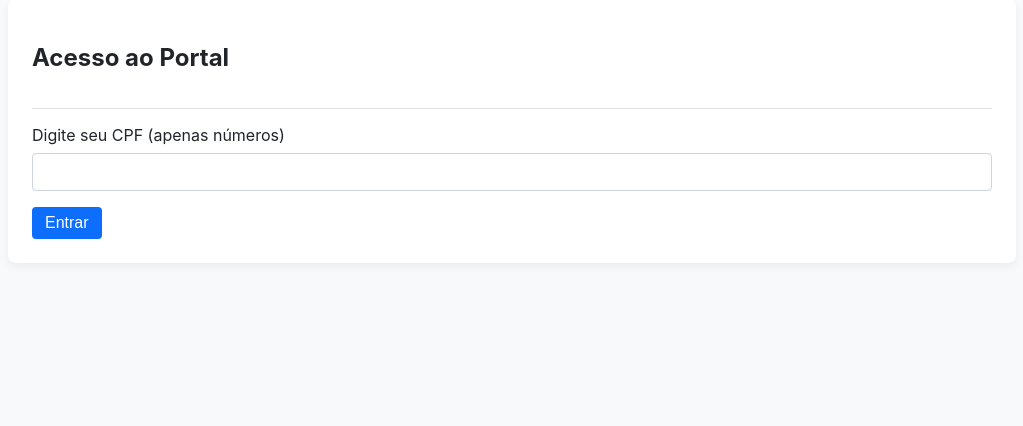
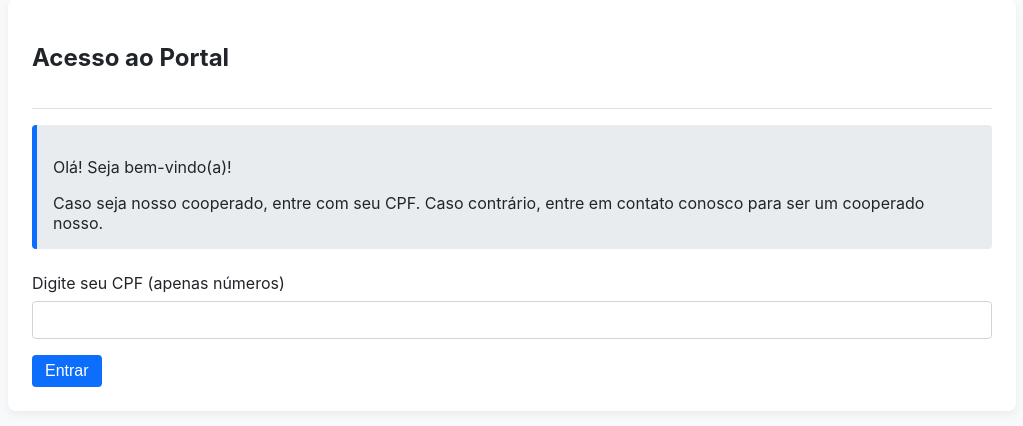
Before and after one commit to Gledson-Rwalker/portal-cooperativa, a Flask app: page / in a window 1280 px wide. Shown: the part 158-584 px from the top of the page, without its empty margins (128-1151 px from the left). Run offline with Flask 3, Linux system fonts and the light colour scheme; some libraries are stand-ins or nearby versions.

Commit message:
Texto de boas vindas ao cooperado

```diff
--- a/static/style.css
+++ b/static/style.css
@@ -273,3 +273,20 @@ body {
         height: 40px;
     }
 }
+
+/* --- ESTILO PARA O TEXTO DE BOAS-VINDAS NA PÁGINA DE LOGIN --- */
+.welcome-text {
+    background-color: #e9ecef; /* Um fundo cinza claro para destaque */
+    padding: 1rem;
+    border-radius: 0.25rem;
+    margin-bottom: 1.5rem;
+    border-left: 5px solid #0d6efd; /* Uma borda azul à esquerda para ênfase */
+}
+
+.welcome-text p {
+    margin-bottom: 0.5rem; /* Espaçamento entre os parágrafos */
+}
+
+.welcome-text p:last-child {
+    margin-bottom: 0; /* Remove a margem do último parágrafo */
+}
--- a/templates/login.html
+++ b/templates/login.html
@@ -7,6 +7,13 @@
     <div class="header">
         <h2>Acesso ao Portal</h2>
     </div>
+
+    <!-- --- NOVO TEXTO DE BOAS-VINDAS AQUI --- -->
+    <div class="welcome-text">
+        <p>Olá! Seja bem-vindo(a)!</p>
+        <p>Caso seja nosso cooperado, entre com seu CPF. Caso contrário, entre em contato conosco para ser um cooperado nosso.</p>
+    </div>
+
     <form action="/login" method="post">
         <div class="form-group">
             <label for="cpf">Digite seu CPF (apenas números)</label>
```
